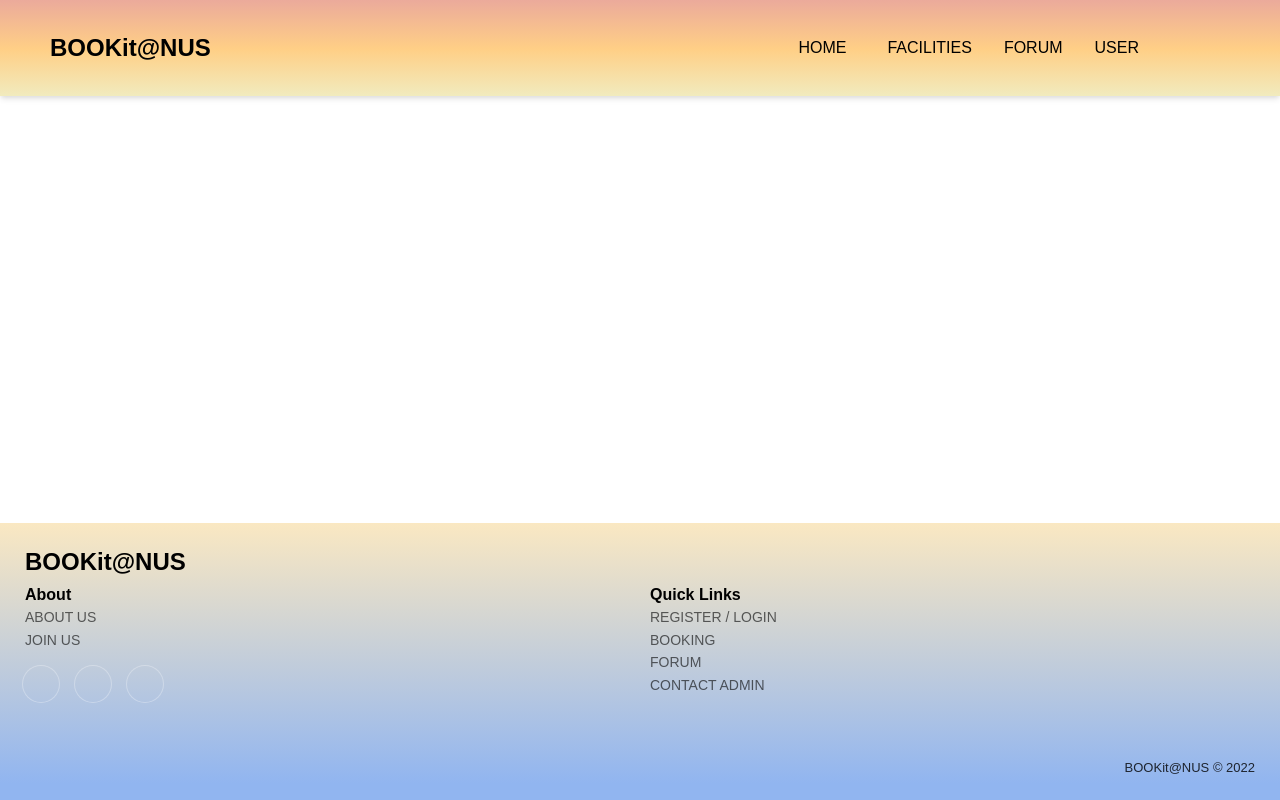
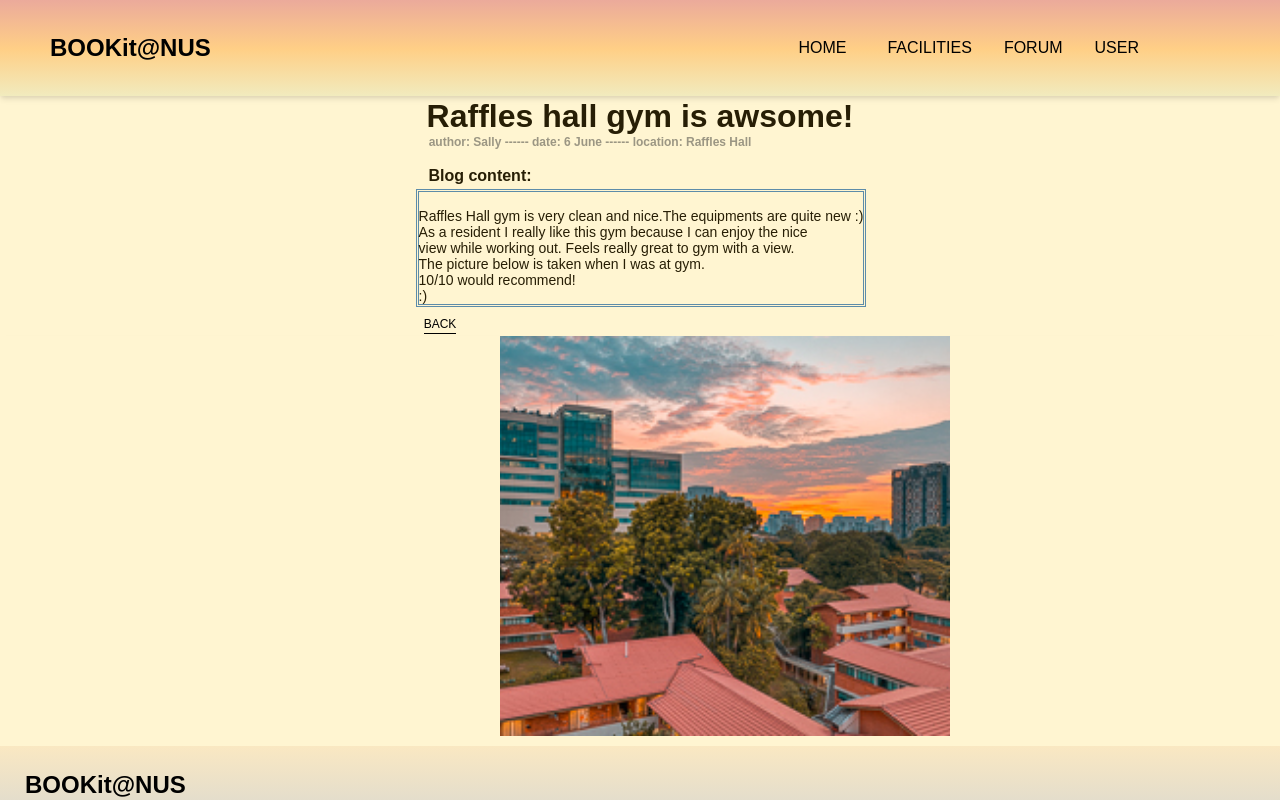
Before and after one commit to huangrz0702/orbital_v_bookitnus, a Vue app: page /sampleBlogPage in a window 1280 px wide. Shown: the top 800 px of the page. Built offline with nearby package versions, Linux system fonts and the light colour scheme.

Commit message:
some updates

```diff
--- a/src/components/BlogCard.vue
+++ b/src/components/BlogCard.vue
@@ -4,7 +4,7 @@
     <div class="info">
         <h4>{{ post.blogTitle}}</h4>
         <h6>Posted on: {{ post.blogDate}}</h6>
-        <router-link class="link" to="#"> View The Post</router-link>
+        <router-link class="link" to="/sampleBlogPage"> View The Post</router-link>
     </div>
   </div>
 </template>
--- a/src/router/index.js
+++ b/src/router/index.js
@@ -108,6 +108,11 @@ const routes = [
       name:"bookHist",
       component: () => import("../views/UserProfile/bookHist.vue"),
     },
+    {
+      path: "/sampleBlogPage",
+      name:"sampleBlogPage",
+      component: () => import("../views/Forum/sample.vue"),
+    },
 
 ];
 
--- a/src/views/Forum/BlogMain.vue
+++ b/src/views/Forum/BlogMain.vue
@@ -24,10 +24,11 @@ export default {
     data() {
         return {
             sampleBlogCards: [
-                { blogTitle: "Blog Card #1", blogCover: "1", blogDate: "June 4 2022" },
-                { blogTitle: "Blog Card #1", blogCover: "2", blogDate: "June 4 2022" },
                 { blogTitle: "Blog Card #1", blogCover: "3", blogDate: "June 4 2022" },
-                { blogTitle: "Blog Card #1", blogCover: "4", blogDate: "June 4 2022" },
+                { blogTitle: "Raffles hall gym is awsome!", blogCover: "1", blogDate: "June 6 2022" },
+                { blogTitle: "Loving RVRC's environment", blogCover: "2", blogDate: "June 14 2022" },
+                { blogTitle: "Sheares Hall function room review", blogCover: "3", blogDate: "June 20 2022" },
+                { blogTitle: "RC4 music room", blogCover: "4", blogDate: "June 25 2022" },
             ]
         };
     },
--- /dev/null
+++ b/src/views/Forum/sample.vue
@@ -0,0 +1,129 @@
+<template>
+<div class = "message-wrapper">
+    <div class = "message-content">
+      <h1> Raffles hall gym is awsome!</h1>
+      <h3> author: Sally ------ date: 6 June ------ location: Raffles Hall  </h3>
+      <br>
+      <h4> Blog content:</h4>
+      <p>
+        <br>
+      Raffles Hall gym is very clean and nice.The equipments are quite new :)
+      <br> As a resident I really like this gym because I can enjoy the nice
+      <br> view while working out. Feels really great to gym with a view.
+      <br> The picture below is taken when I was at gym.
+      <br> 10/10 would recommend!
+        <br> :)
+      </p>
+       <router-link class = "link" :to="{ name: 'BlogMain' }">back</router-link>
+    </div>
+
+    <div class = "photo">
+        <img alt="RH" src="../../assets/image/RH.jpeg" />
+    </div>
+</div>
+
+</template>
+
+<script>
+  export default {
+      name: "/sampleBlogPage",
+      Components: {},
+  };
+</script>
+
+<style lang="scss" scoped>
+  .message-wrapper {
+    color:#271e05;
+    display:flex;
+    flex-direction: row;
+    box-shadow: 0 4px 6px -1px rgba(0, 0, 0, 0.1), 0 2px 4px -1px rgba(0, 0, 0, 0.06);
+    background-color: #fff5d1;
+    @media (min-width: 600px) {
+      min-height: 650px;
+      max-height: 650px;
+      flex-direction: column;
+    }
+
+    .message-content {
+    display: flex;
+    flex-direction:column;
+    justify-content: center;
+    align-items: center;
+    flex: 4;
+    order: 2;
+    @media(min-width:700px) {
+        order: 1;
+    }
+    @media(min-width:800px) {
+        flex: 3;
+    }
+
+    h4 {
+      position: relative;
+      left:-160px;
+      margin-bottom: 4px;
+    }
+
+    p {
+      border: #135c97ae;
+      border-style: double;
+
+      position: relative;
+      left:1px;
+      font-size: 14px;
+
+    }
+
+    h3 {
+        color: #3a393781;
+        position: relative;
+        left:-50px;
+        font-size: 12px;
+        text-align: left;
+    }
+
+    .link {
+      display: inline-flex;
+      position: relative;
+      font-size: 12px;
+      left:-200px;
+      margin-top: 10px;
+      padding-bottom: 2px;
+      border-bottom: 1px solid;
+      &:hover {
+          color: #135c97ae;
+      }
+    }
+
+
+    }
+  }
+
+
+    .photo {
+        order: 1;
+        flex: 2;
+        box-shadow: 0 4px 6px -1px rgba(0, 0, 0, 0.1), 0 2px 4px -1px rgba(0, 0, 0, 0.06);
+
+        @media(min-width:700px) {
+            order: 2;
+        }
+        @media(min-width:800px) {
+            flex: 4;
+        }
+
+        img {
+            height: 400px;
+            width: 450px;
+            position:relative;
+            left: 500px;
+            display: float;
+            object-fit: cover;
+        }
+
+    }
+
+
+
+
+</style>
```
